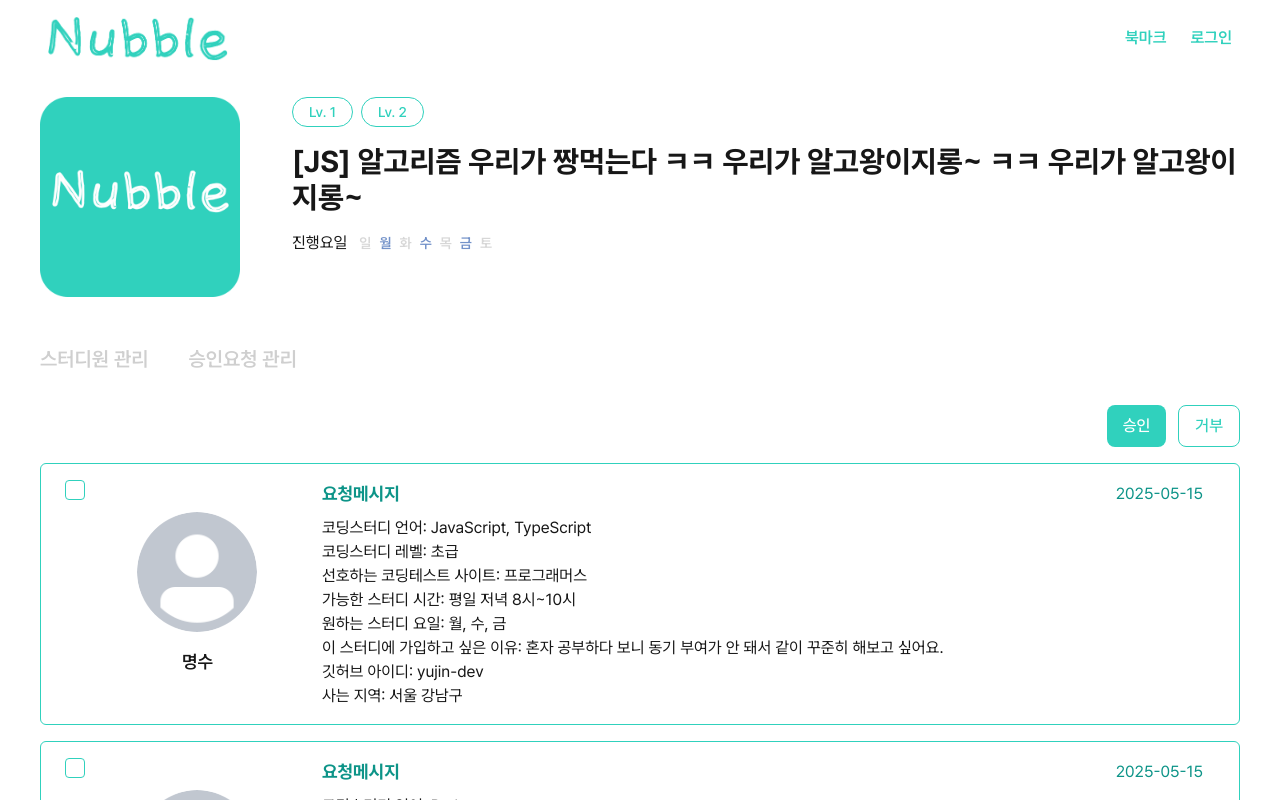
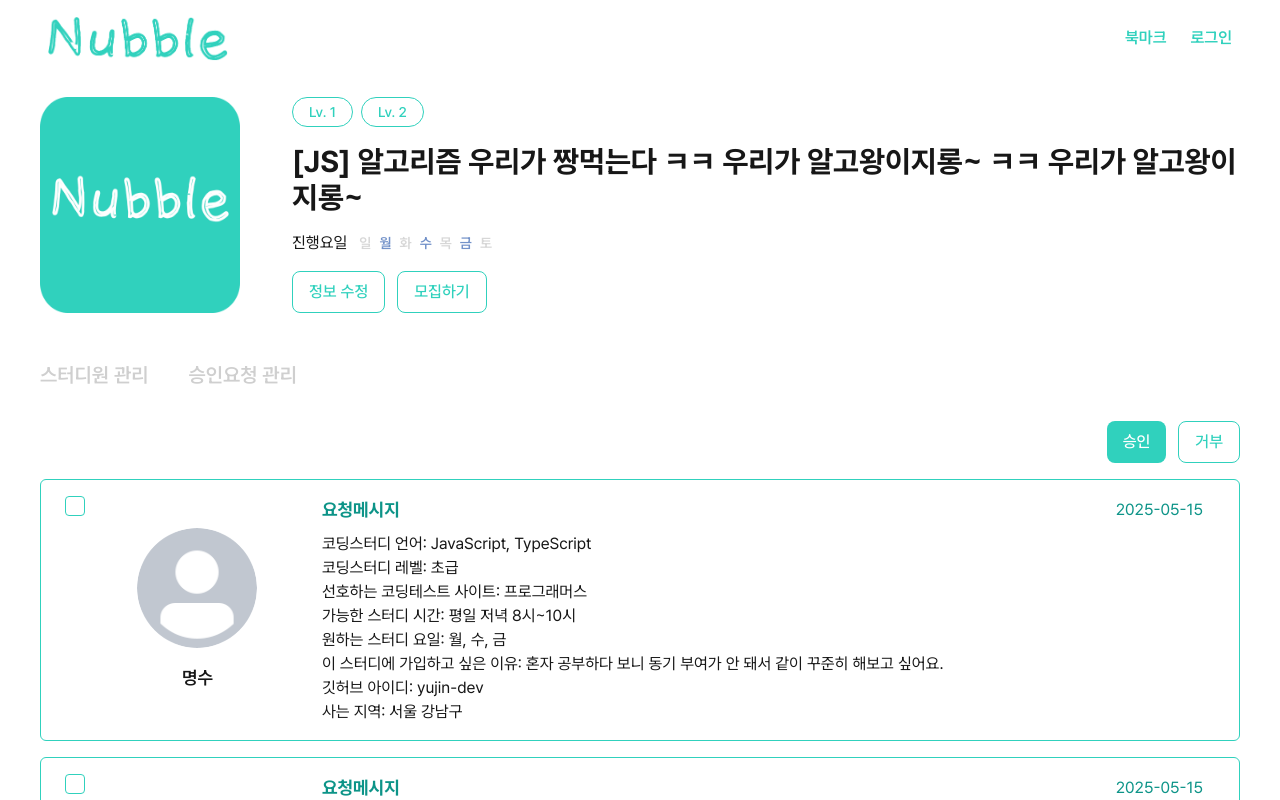
Before and after one commit to Nubblee/NubbleV2-FE, a Next.js app: page /study/1/management/1 in a window 1280 px wide. Shown: the top 800 px of the page. Built offline with nearby package versions, Linux system fonts and the light colour scheme.

Commit message:
feat: studyHeader에 management일 때 관리 버튼 추가 (#36)

```diff
--- a/app/(default)/study/[title]/_component/StudyHeader.tsx
+++ b/app/(default)/study/[title]/_component/StudyHeader.tsx
@@ -1,16 +1,22 @@
 import ShowDay from "@/app/(default)/_component/ShowDay";
+import Button from "@/components/Button";
 import ProfileImage from "@/components/ProfileImage";
 import TagGroup from "@/components/TagGroup/TagGroup";
 import { DayType } from "@/types/day";
 import Image from "next/image";
 
+type StudyHeaderType = "study" | "management";
+
 interface StudyInfoProps {
+  variant?: StudyHeaderType;
   icon: string;
   language: string;
   levels: string[];
   title: string;
   days: DayType[];
   members?: membersProps[];
+  onUpdate?: () => void;
+  onRecruit?: () => void;
 }
 
 interface membersProps {
@@ -19,12 +25,15 @@ interface membersProps {
 }
 
 const StudyInfo = ({
+  variant = "study",
   icon,
   language,
   levels,
   title,
   days,
   members,
+  onUpdate,
+  onRecruit,
 }: StudyInfoProps) => {
   return (
     <div className="w-full flex gap-13">
@@ -44,16 +53,25 @@ const StudyInfo = ({
           <span className="font-base text-base">진행요일</span>
           <ShowDay days={days} />
         </div>
-        {members && (
+        {variant === "study" ? (
           <div className="flex gap-3 items-center">
             <span className="font-base text-base">스터디원</span>
-            {members.map((member) => (
+            {members?.map((member) => (
               <ProfileImage
                 key={member.image}
                 src={member.image}
                 alt={member.name}
               />
             ))}
+          </div>
+        ) : (
+          <div className="flex gap-3">
+            <Button variant="outlined" onClick={onUpdate}>
+              정보 수정
+            </Button>
+            <Button variant="outlined" onClick={onRecruit}>
+              모집하기
+            </Button>
           </div>
         )}
       </div>
--- a/app/(default)/study/[title]/management/[tab]/page.tsx
+++ b/app/(default)/study/[title]/management/[tab]/page.tsx
@@ -17,7 +17,7 @@ const studyData = {
 const Page = () => {
   return (
     <div className="mt-5 flex flex-col px-10">
-      <StudyInfo {...studyData} />
+      <StudyInfo {...studyData} variant="management" />
       <div className="my-12">
         <ClickTabSection />
       </div>
--- a/app/(default)/study/[title]/management/_component/ClickTabSection.tsx
+++ b/app/(default)/study/[title]/management/_component/ClickTabSection.tsx
@@ -2,10 +2,9 @@
 
 import Tab from "@/app/(default)/_component/Tab";
 import { TabItems } from "@/types/tab";
-import MemberCard from "./MemberCard";
-import React from "react";
 import { useParams } from "next/navigation";
 import ApproveList from "./ApproveList";
+import MemberList from "./MemberList";
 
 const generatedTabs = (title: string): TabItems[] => [
   {
@@ -18,63 +17,6 @@ const generatedTabs = (title: string): TabItems[] => [
   },
 ];
 
-const MemberData = [
-  {
-    name: "명수",
-    written: 32,
-    reviews: 18,
-    recently: "2025.01.19",
-  },
-  {
-    name: "명수",
-    written: 32,
-    reviews: 18,
-    recently: "2025.01.19",
-  },
-  {
-    name: "명수",
-    written: 32,
-    reviews: 18,
-    recently: "2025.01.19",
-  },
-  {
-    name: "명수",
-    written: 32,
-    reviews: 18,
-    recently: "2025.01.19",
-  },
-  {
-    name: "명수",
-    written: 32,
-    reviews: 18,
-    recently: "2025.01.19",
-  },
-  {
-    name: "명수",
-    written: 32,
-    reviews: 18,
-    recently: "2025.01.19",
-  },
-  {
-    name: "명수",
-    written: 32,
-    reviews: 18,
-    recently: "2025.01.19",
-  },
-  {
-    name: "명수",
-    written: 32,
-    reviews: 18,
-    recently: "2025.01.19",
-  },
-  {
-    name: "명수",
-    written: 32,
-    reviews: 18,
-    recently: "2025.01.19",
-  },
-];
-
 const ClickTabSection = () => {
   const params = useParams();
   const studyTitle = params.title as string;
@@ -83,11 +25,7 @@ const ClickTabSection = () => {
     <div className="flex flex-col gap-6">
       <Tab tabItems={generatedTabs(studyTitle)} />
       <div className="w-full grid grid-cols-[repeat(auto-fit,_minmax(200px,_1fr))] gap-6 place-items-center">
-        {params.tab === "members" ? (
-          MemberData.map((member, idx) => <MemberCard key={idx} {...member} />)
-        ) : (
-          <ApproveList />
-        )}
+        {params.tab === "members" ? <MemberList /> : <ApproveList />}
       </div>
     </div>
   );
--- a/app/(default)/study/[title]/management/_component/MemberCard.tsx
+++ b/app/(default)/study/[title]/management/_component/MemberCard.tsx
@@ -17,10 +17,8 @@ const MemberCard = ({
   recently,
 }: MemberCardProps) => {
   return (
-    <Card
-      roundSize="lg"
-      className="p-4 items-center justify-center flex flex-col cursor-pointer"
-    >
+    <Card roundSize="lg" className="p-4 cursor-pointer">
+      <div className="flex flex-col justify-center items-center">
         <ProfileImage
           className="mt-3"
           alt={name}
@@ -34,6 +32,7 @@ const MemberCard = ({
         <span className="w-full flex justify-end text-gray-middle text-sm mt-2">
           {recently}
         </span>
+      </div>
     </Card>
   );
 };
--- /dev/null
+++ b/app/(default)/study/[title]/management/_component/MemberList.tsx
@@ -0,0 +1,70 @@
+import MemberCard from "./MemberCard";
+
+const MemberData = [
+  {
+    name: "명수",
+    written: 32,
+    reviews: 18,
+    recently: "2025.01.19",
+  },
+  {
+    name: "명수",
+    written: 32,
+    reviews: 18,
+    recently: "2025.01.19",
+  },
+  {
+    name: "명수",
+    written: 32,
+    reviews: 18,
+    recently: "2025.01.19",
+  },
+  {
+    name: "명수",
+    written: 32,
+    reviews: 18,
+    recently: "2025.01.19",
+  },
+  {
+    name: "명수",
+    written: 32,
+    reviews: 18,
+    recently: "2025.01.19",
+  },
+  {
+    name: "명수",
+    written: 32,
+    reviews: 18,
+    recently: "2025.01.19",
+  },
+  {
+    name: "명수",
+    written: 32,
+    reviews: 18,
+    recently: "2025.01.19",
+  },
+  {
+    name: "명수",
+    written: 32,
+    reviews: 18,
+    recently: "2025.01.19",
+  },
+  {
+    name: "명수",
+    written: 32,
+    reviews: 18,
+    recently: "2025.01.19",
+  },
+];
+
+const MemberList = () => {
+  return (
+    <>
+      {MemberData.map((member, idx) => (
+        <MemberCard key={idx} {...member} />
+      ))}
+    </>
+  );
+};
+
+export default MemberList;
```
Lines whose indentation alone changed are shown as unchanged.
